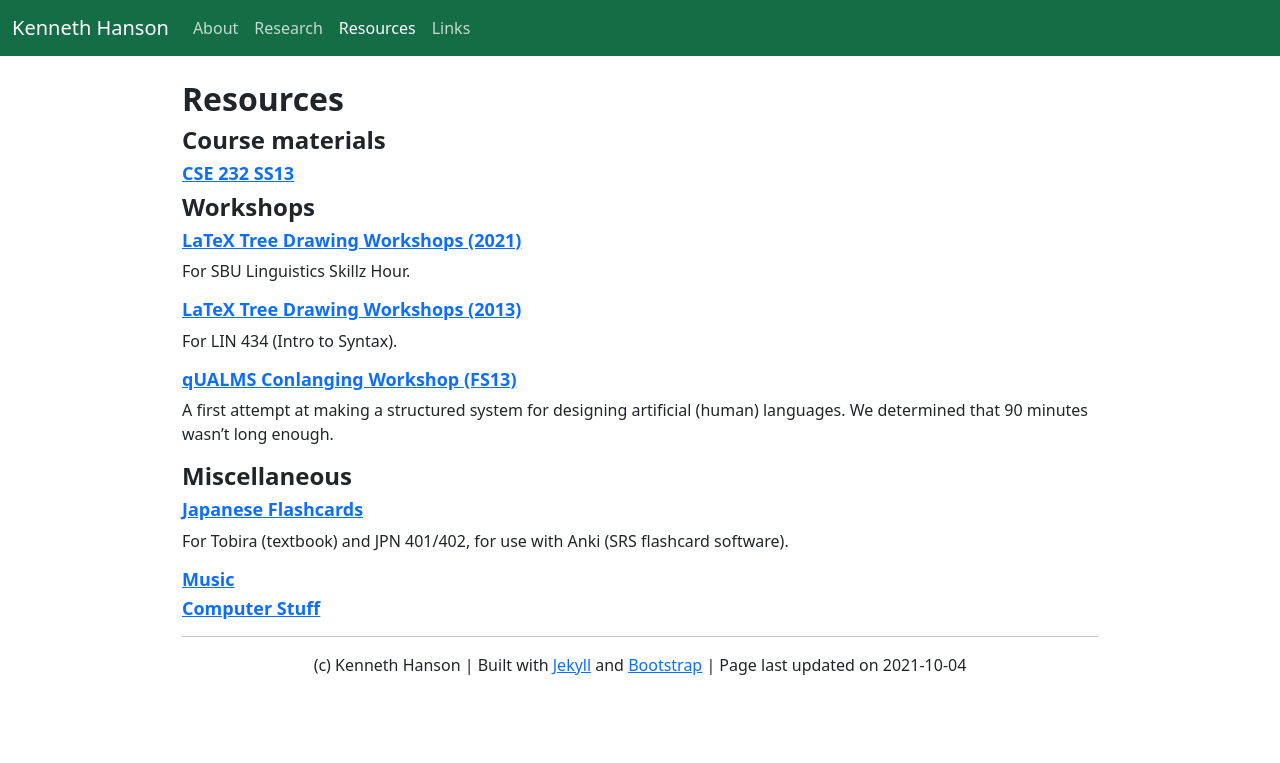
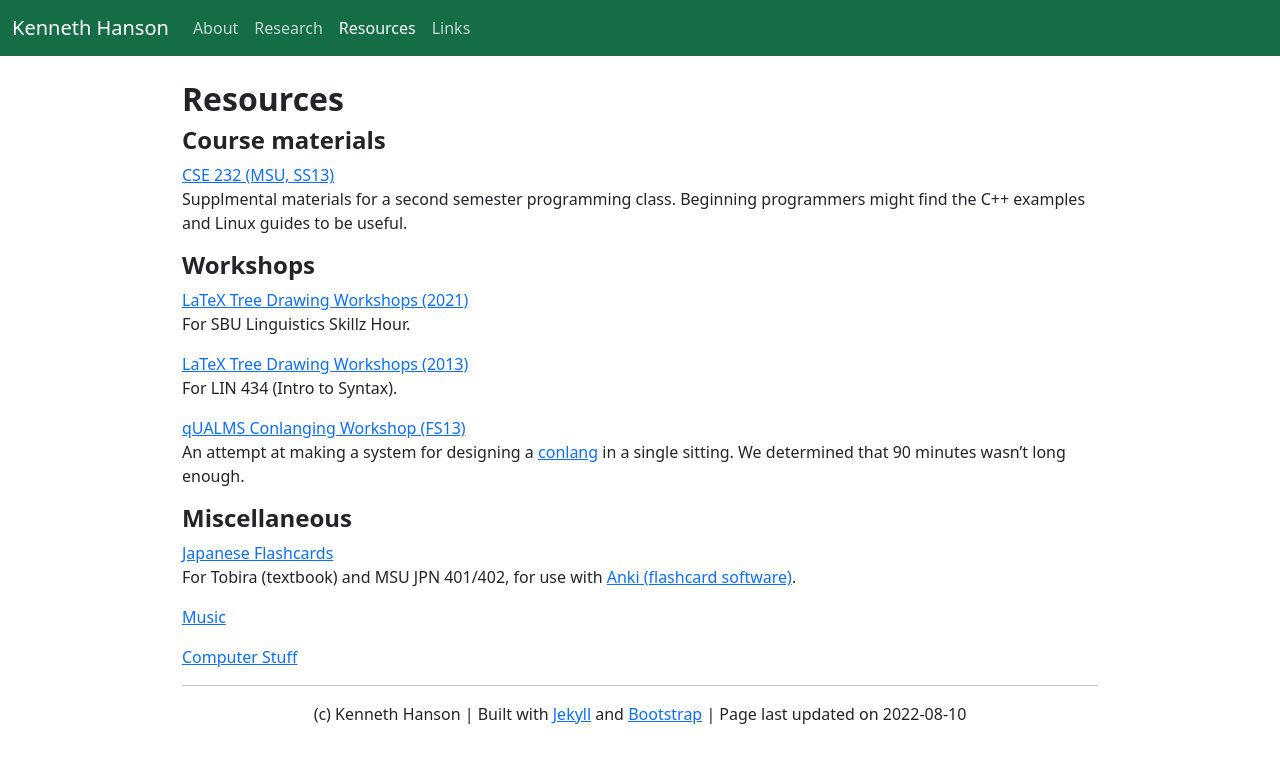
Before and after one commit to khanson679/khanson679.github.io, a Jekyll site: the page built from resources/index.md, in a window 1280 px wide. Shown: the top 763 px of the page. Built offline with Jekyll 4.4.1, drawn with Linux system fonts in a browser that asks for light colours.

Commit message:
Don't use headings for links. Add descriptions and links.

```diff
--- a/resources/index.md
+++ b/resources/index.md
@@ -1,29 +1,30 @@
 ---
 title: Resources
 layout: default
-date: 2021-10-04
+date: 2022-08-10
 ---
 
 ## Course materials
 
-### [CSE 232 SS13](/teaching/cse232)
+[CSE 232 (MSU, SS13)](/teaching/cse232)<br/>
+Supplmental materials for a second semester programming class. Beginning programmers might find the C++ examples and Linux guides to be useful.
 
 ## Workshops
 
-### [LaTeX Tree Drawing Workshops (2021)](latex-trees-2021)
+[LaTeX Tree Drawing Workshops (2021)](latex-trees-2021)<br/>
 For SBU Linguistics Skillz Hour.
 
-### [LaTeX Tree Drawing Workshops (2013)](latex-trees-2013)
+[LaTeX Tree Drawing Workshops (2013)](latex-trees-2013)<br/>
 For LIN 434 (Intro to Syntax).
 
-### [qUALMS Conlanging Workshop (FS13)](conlanging)
-A first attempt at making a structured system for designing artificial (human) languages. We determined that 90 minutes wasn't long enough.
+[qUALMS Conlanging Workshop (FS13)](conlanging)<br/>
+An attempt at making a system for designing a [conlang](https://en.wikipedia.org/wiki/Constructed_language) in a single sitting. We determined that 90 minutes wasn't long enough.
 
 ## Miscellaneous
 
-### [Japanese Flashcards](jpn)
-For Tobira (textbook) and JPN 401/402, for use with Anki (SRS flashcard software).
+[Japanese Flashcards](jpn)<br/>
+For Tobira (textbook) and MSU JPN 401/402, for use with [Anki (flashcard software)](https://apps.ankiweb.net/).
 
-### [Music](music)
+[Music](music)
 
-### [Computer Stuff](computer_stuff)
+[Computer Stuff](computer_stuff)
```
